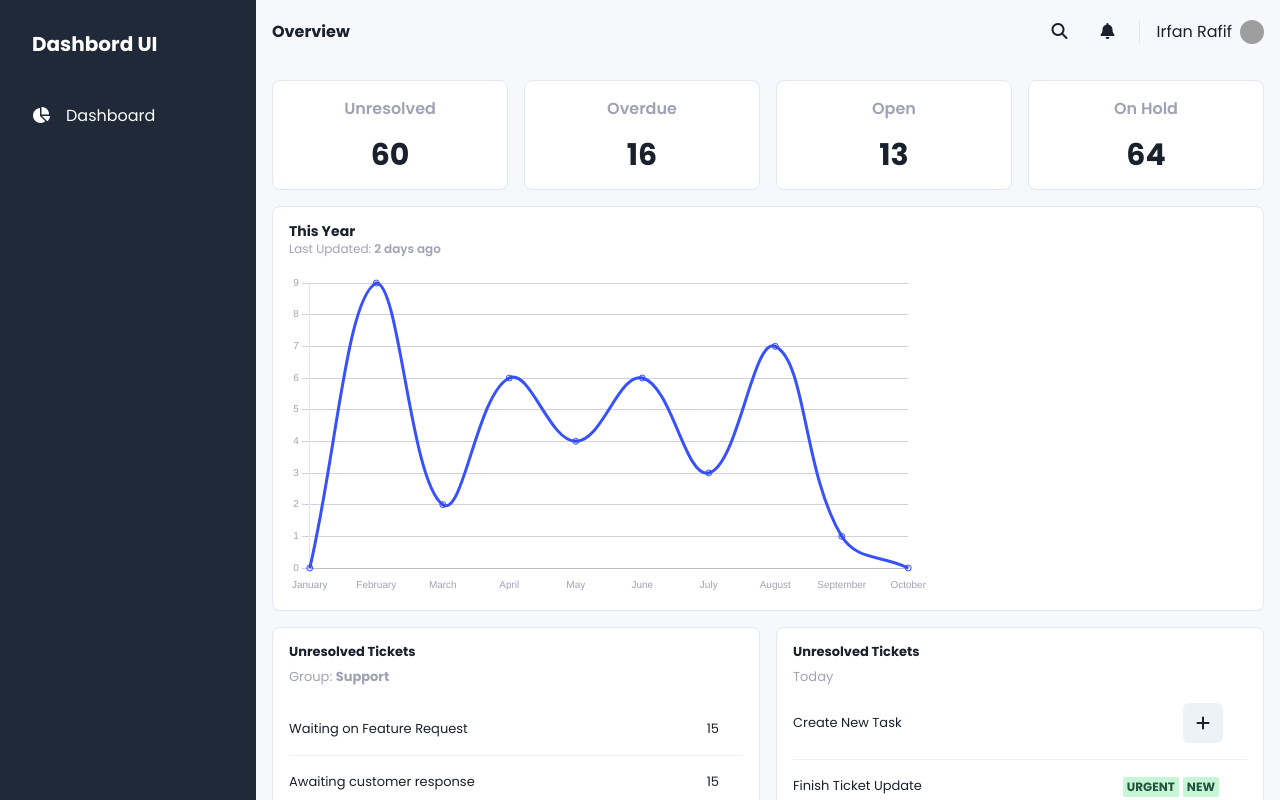
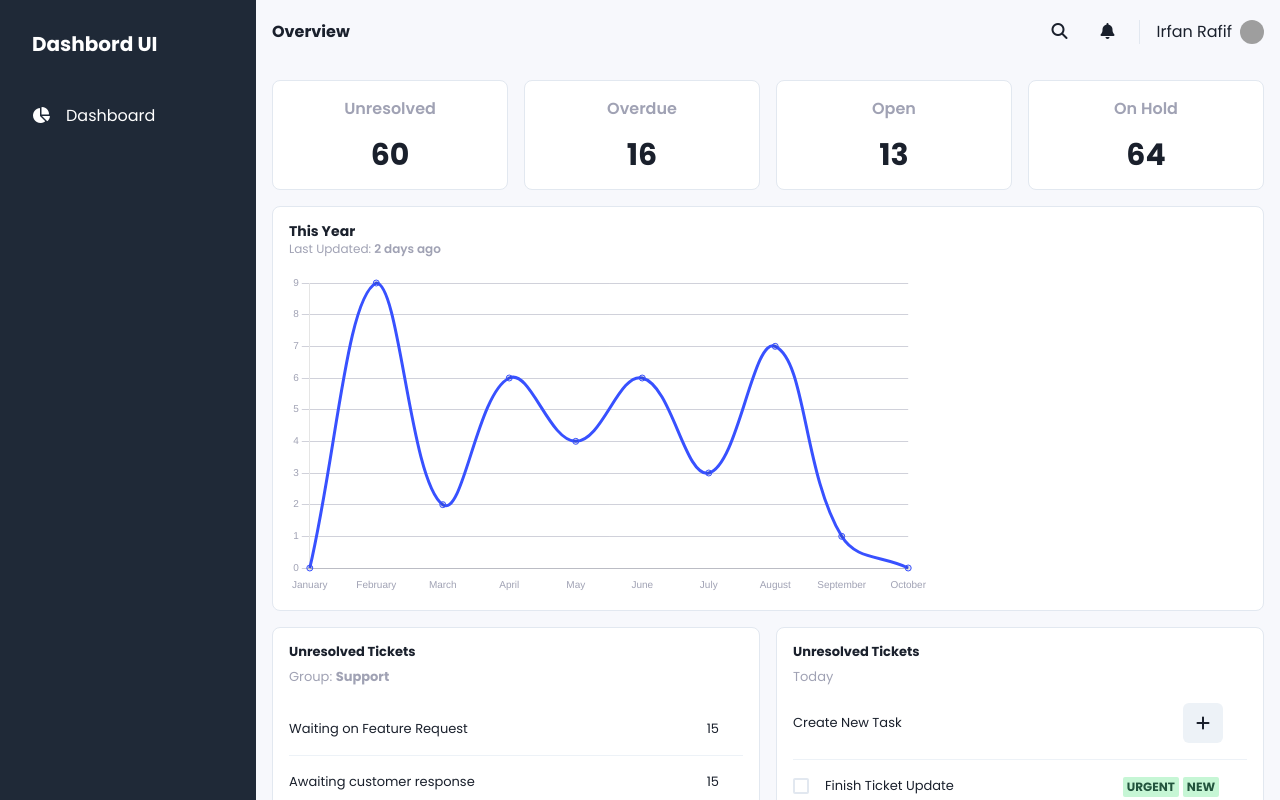
Before and after one commit to mirfanrafif/dashboard-template, a Next.js app: page / in a window 1280 px wide. Shown: the top 800 px of the page. Built offline with nearby package versions, Linux system fonts and the light colour scheme; grey boxes are pictures that could not be loaded.

Commit message:
add checkbox

```diff
--- a/src/features/components/NewTasks/NewTaskSection.tsx
+++ b/src/features/components/NewTasks/NewTaskSection.tsx
@@ -2,6 +2,7 @@ import React from "react";
 import Section from "../Section/Section";
 import {
   Badge,
+  Checkbox,
   Heading,
   IconButton,
   Table,
@@ -52,7 +53,10 @@ const NewTaskSection = () => {
           {tasks.map((task, index) => (
             <Tr key={index}>
               <Td>
-                <Text fontSize={"small"}>{task.title}</Text>
+                <div className="flex flex-row gap-x-4">
+                  <Checkbox />
+                  <Text fontSize={"small"}>{task.title}</Text>
+                </div>
               </Td>
               <Td>
                 {task.tags.map((tag, index) => (
```
